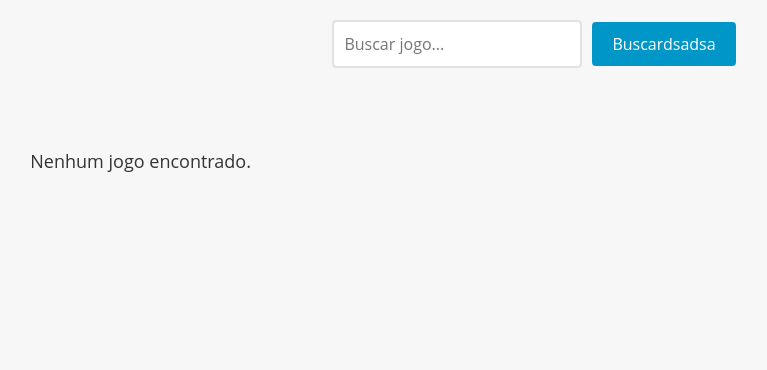
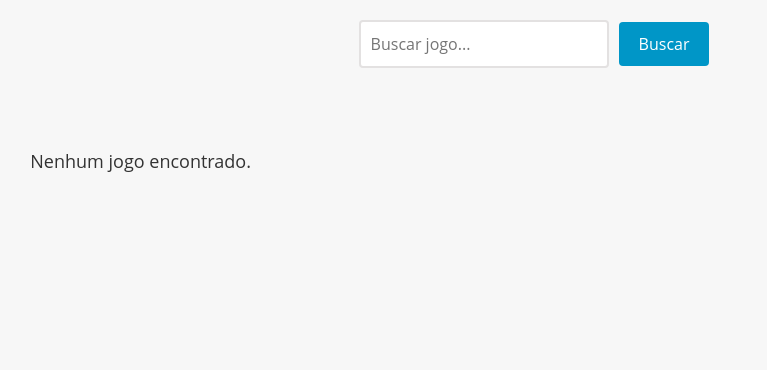
Before and after one commit to KunglaoGaucho/catalogo-de-jogos, a Django app: page /games/ in a window 1280 px wide. Shown: the part 50-420 px from the top of the page, without its empty margins (106-873 px from the left). Run offline with Django 5.2, Linux system fonts and the light colour scheme; data that the repository does not hold is empty; some libraries are stand-ins or nearby versions.

Commit message:
Correção final

```diff
--- a/gameshop/templates/games.html
+++ b/gameshop/templates/games.html
@@ -151,7 +151,7 @@
 
   <form method="GET" action="{% url 'games_list' %}">
     <input type="text" name="search" placeholder="Buscar jogo...">
-    <button type="submit">Buscardsadsa</button>
+    <button type="submit">Buscar</button>
   </form>
 
   <div class="game-grid">
```
